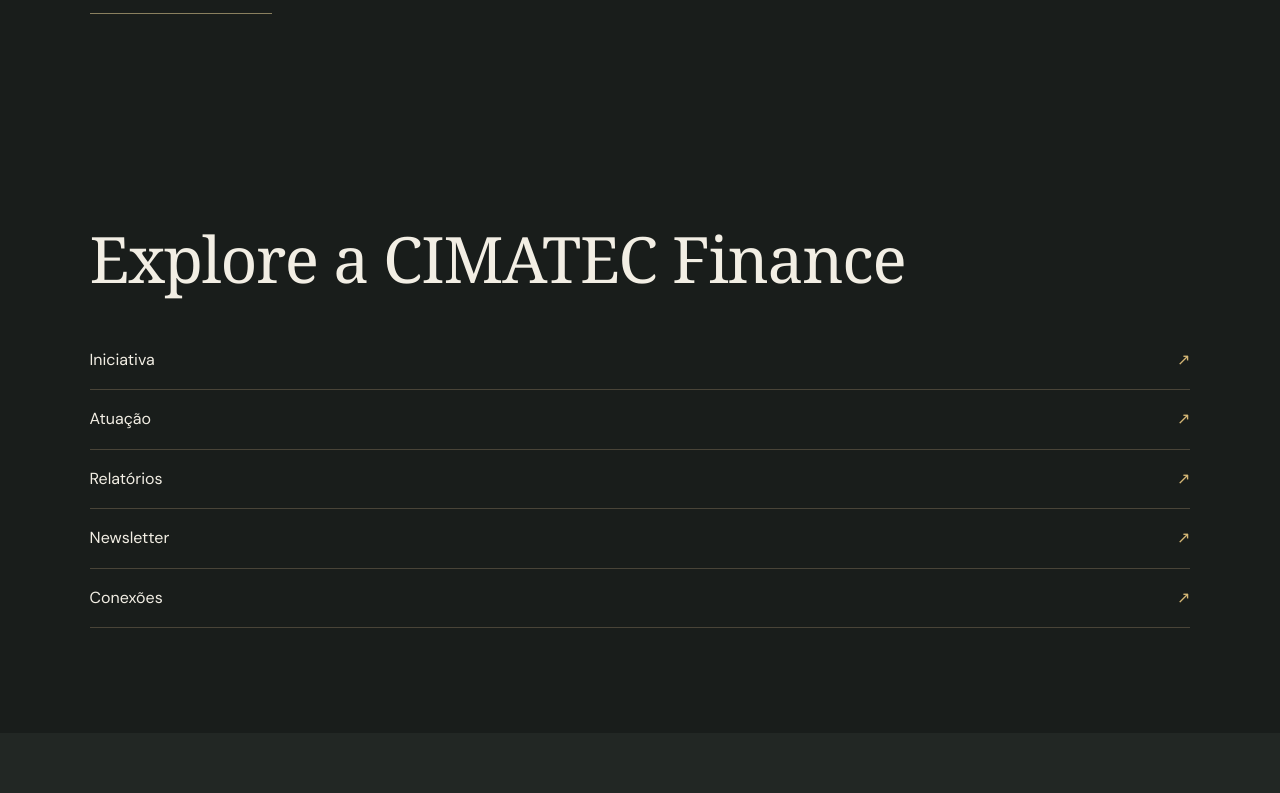
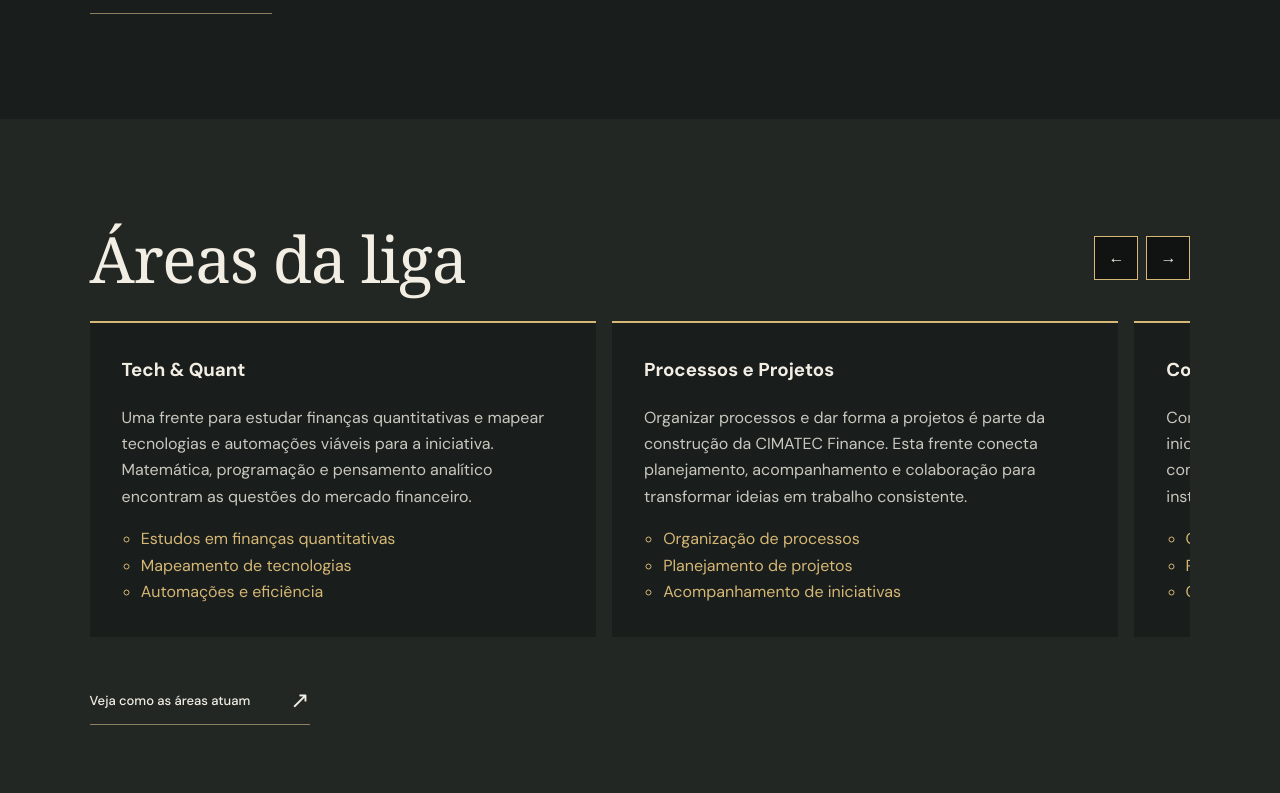
Before and after one commit to arthurcunha88/cimatec-finance, a Next.js app: page / in a window 1280 px wide. Shown: the part 1167-1960 px from the top of the page. Built offline with nearby package versions, Linux system fonts and the light colour scheme; a web font is replaced by a local one.

Commit message:
Highlight league areas and newsletter on homepage

```diff
--- /dev/null
+++ b/src/app/area-carousel.tsx
@@ -0,0 +1,41 @@
+"use client";
+
+import { useRef } from "react";
+import { fronts } from "./fronts";
+import "./home-discovery.css";
+
+export default function AreaCarousel() {
+  const track = useRef<HTMLUListElement>(null);
+
+  function move(direction: number) {
+    const list = track.current;
+    const card = list?.firstElementChild;
+    if (!list || !card) return;
+    const gap = parseFloat(getComputedStyle(list).columnGap) || 0;
+    list.scrollBy({ left: direction * (card.getBoundingClientRect().width + gap) });
+  }
+
+  return (
+    <section className="section home-areas" aria-labelledby="home-areas-title">
+      <div className="areas-heading">
+        <h2 id="home-areas-title">Áreas da liga</h2>
+        <div className="area-controls">
+          <button type="button" aria-controls="areas-track" aria-label="Área anterior" onClick={() => move(-1)}>←</button>
+          <button type="button" aria-controls="areas-track" aria-label="Próxima área" onClick={() => move(1)}>→</button>
+        </div>
+      </div>
+      <ul id="areas-track" className="areas-track" ref={track} tabIndex={0} aria-label="Áreas de atuação, lista com rolagem horizontal">
+        {fronts.map((area) => (
+          <li className="area-card" key={area.name}>
+            <h3>{area.name}</h3>
+            <p>{area.text}</p>
+            <ul className="area-topics">
+              {area.topics.map((topic) => <li key={topic}>{topic}</li>)}
+            </ul>
+          </li>
+        ))}
+      </ul>
+      <a className="text-link" href="/atuacao/">Veja como as áreas atuam <span aria-hidden="true">↗</span></a>
+    </section>
+  );
+}
--- /dev/null
+++ b/src/app/fronts.ts
@@ -0,0 +1,6 @@
+export const fronts = [
+  { name: "Tech & Quant", label: "TECNOLOGIA APLICADA A FINANÇAS", title: "Dados. Código.\nNovas perspectivas.", text: "Uma frente para estudar finanças quantitativas e mapear tecnologias e automações viáveis para a iniciativa. Matemática, programação e pensamento analítico encontram as questões do mercado financeiro.", topics: ["Estudos em finanças quantitativas", "Mapeamento de tecnologias", "Automações e eficiência"] },
+  { name: "Processos e Projetos", label: "ESTRUTURA PARA FAZER ACONTECER", title: "Da intenção\nà execução.", text: "Organizar processos e dar forma a projetos é parte da construção da CIMATEC Finance. Esta frente conecta planejamento, acompanhamento e colaboração para transformar ideias em trabalho consistente.", topics: ["Organização de processos", "Planejamento de projetos", "Acompanhamento de iniciativas"] },
+  { name: "Comunicação", label: "CONHECIMENTO QUE CIRCULA", title: "Boas ideias\nprecisam de diálogo.", text: "Construir uma comunicação clara entre estudantes, iniciativa e mercado. Um espaço para compartilhar conhecimento, aproximar pessoas e fortalecer a identidade institucional da CIMATEC Finance.", topics: ["Comunicação institucional", "Relacionamento com a comunidade", "Compartilhamento de conhecimento"] },
+  { name: "Marketing", label: "PRESENÇA COM PROPÓSITO", title: "Uma iniciativa.\nMais alcance.", text: "Apresentar a CIMATEC Finance a quem pode fazer parte dessa construção. A frente de marketing trabalha a presença da iniciativa e a divulgação de suas propostas para o público universitário e o mercado.", topics: ["Posicionamento da iniciativa", "Divulgação de ações", "Conexão com novos públicos"] },
+];
--- /dev/null
+++ b/src/app/home-discovery.css
@@ -0,0 +1,34 @@
+.home-areas { background: #222724; }
+.areas-heading { display: flex; align-items: center; justify-content: space-between; gap: 1rem; }
+.area-controls { display: flex; gap: .5rem; }
+.area-controls button {
+  min-width: 44px;
+  min-height: 44px;
+  background: #101312;
+  border: 1px solid #d5b776;
+  color: #f2eee4;
+  cursor: pointer;
+}
+.area-controls button:hover { background: #d5b776; color: #101312; }
+.areas-track {
+  display: grid;
+  grid-auto-flow: column;
+  grid-auto-columns: 46%;
+  gap: 1rem;
+  overflow-x: auto;
+  scroll-snap-type: x mandatory;
+  scroll-behavior: smooth;
+  scrollbar-color: #d5b776 #191d1b;
+  padding: .25rem 0 1rem;
+  margin: 1.5rem 0;
+  list-style: none;
+}
+.area-card { scroll-snap-align: start; padding: clamp(1rem, 3vw, 2rem); background: #191d1b; border-top: 2px solid #d5b776; }
+.area-card h3 { color: #f2eee4; margin-top: 0; }
+.area-card p { color: #c9c8bf; }
+.area-topics { padding-left: 1.2em; color: #d5b776; }
+.home-newsletter { background: #191d1b; border-top: 1px solid #d5b776; }
+.home-newsletter p:not(.eyebrow) { max-width: 55ch; color: #c9c8bf; margin: 1rem 0; }
+.home-newsletter .newsletter-button { display: inline-flex; gap: 1rem; }
+@media (max-width: 700px) { .areas-track { grid-auto-columns: 86%; } }
+@media (prefers-reduced-motion: reduce) { .areas-track { scroll-behavior: auto; } }
--- a/src/app/page.tsx
+++ b/src/app/page.tsx
@@ -1,6 +1,7 @@
 "use client";
 import {useState} from "react";
 import Team from "./team";
+import AreaCarousel from "./area-carousel";
 import ContactCTA from "./contact-cta";
 export default function Home(){
  const [paused,setPaused]=useState(false);
@@ -17,6 +18,7 @@ export default function Home(){
    <p>Somos uma liga estudantil do SENAI CIMATEC, em Salvador. Aproximamos universitários da Bahia do mercado financeiro por meio de formação, projetos e conexões com profissionais do setor.</p>
    <a className="text-link" href="/iniciativa/">Conheça a iniciativa <span aria-hidden="true">↗</span></a>
  </section>
+ <AreaCarousel />
  <section className="section portal"><h2>Explore a CIMATEC Finance</h2><div className="portal-links"><a href="/iniciativa/">Iniciativa<span aria-hidden="true">↗</span></a>
 <a href="/atuacao/">Atuação<span aria-hidden="true">↗</span></a>
 <a href="/relatorios/">Relatórios<span aria-hidden="true">↗</span></a>
@@ -27,5 +29,11 @@ export default function Home(){
    <h2 id="home-contact-title">Entre em contato com a liga</h2>
    <ContactCTA />
  </section>
+ <section className="section home-newsletter" aria-labelledby="home-newsletter-title">
+   <p className="eyebrow">CIMATEC FINANCE MAIL</p>
+   <h2 id="home-newsletter-title">Newsletter da CIMATEC Finance</h2>
+   <p>Panorama de mercado, relatórios e novidades da liga, reunidos para leitura por e-mail.</p>
+   <a className="newsletter-button" href="/newsletter/">Conheça a newsletter <span aria-hidden="true">↗</span></a>
+ </section>
  </>;
 }
```
Also changed, not shown: src/app/atuacao/page.tsx (+1 -6 lines).
